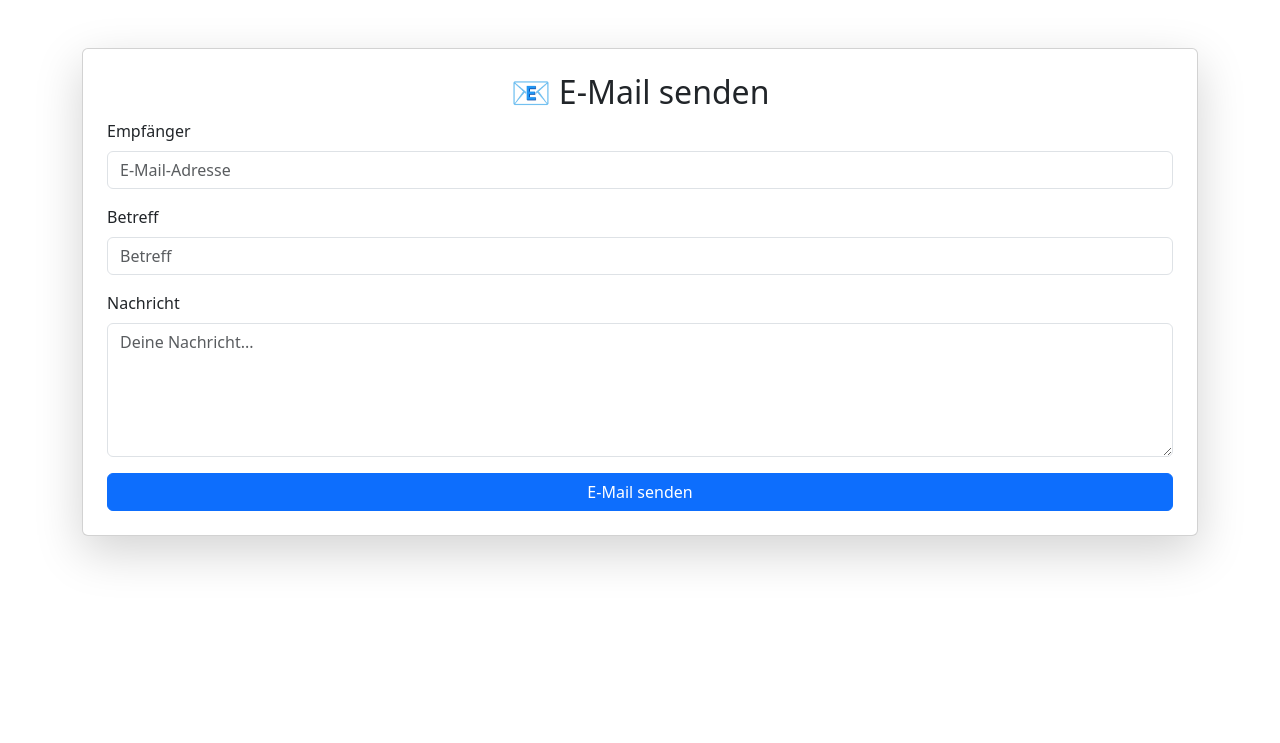
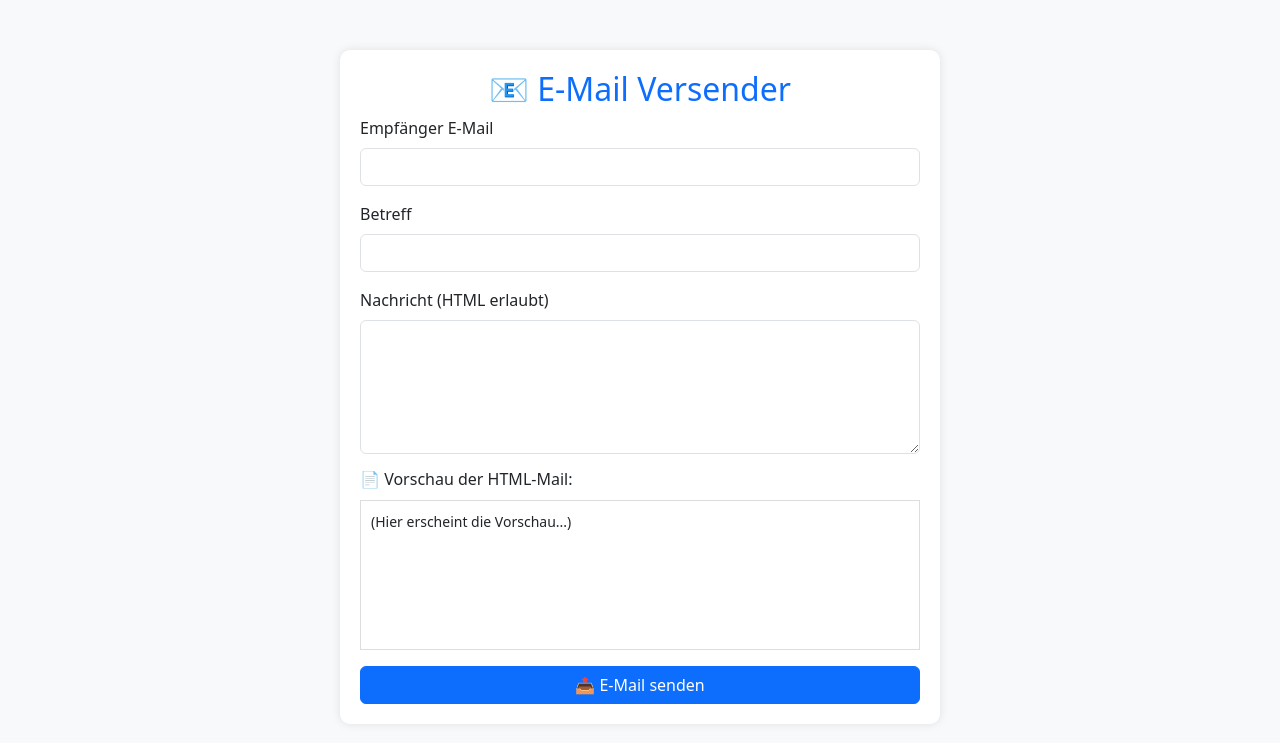
Before and after one commit to Chakour-Bouraima/email-tracking, a Flask app: page /send_email in a window 1280 px wide. Shown: the top 743 px of the page. Run offline with Flask 3, Linux system fonts and the light colour scheme; some libraries are stand-ins or nearby versions.

Commit message:
create email beta

```diff
--- /dev/null
+++ b/static/email.css
@@ -0,0 +1,21 @@
+
+body {
+    background-color: #f8f9fa;
+}
+.container {
+    max-width: 600px;
+    background: white;
+    padding: 20px;
+    border-radius: 10px;
+    box-shadow: 0px 0px 10px rgba(0, 0, 0, 0.1);
+    margin-top: 50px;
+}
+.preview-box {
+    border: 1px solid #ddd;
+    padding: 10px;
+    background: #fff;
+    margin-top: 10px;
+    height: 150px;
+    overflow: auto;
+    font-size: 14px;
+}
--- a/templates/send_email.html
+++ b/templates/send_email.html
@@ -7,31 +7,42 @@
     <!-- Lokale Bootstrap CSS -->
     <link rel="stylesheet" href="{{ url_for('static', filename='bootstrap/css/bootstrap.min.css') }}">
     <script src="{{ url_for('static', filename='bootstrap/js/bootstrap.bundle.min.js') }}"></script>
+    <script src="{{ url_for('static', filename='srcipt.js') }}"></script>
     <!-- Eigene CSS Datei einbinden -->
-    <link rel="stylesheet" href="{{ url_for('static', filename='style.css') }}">
+    <link rel="stylesheet" href="{{ url_for('static', filename='email.css') }}">
+
 </head>
+
 <body>
-    <div class="container mt-5">
-        <div class="card shadow-lg p-4">
-            <h2 class="text-center">📧 E-Mail senden</h2>
+
+<div class="container">
+    <h2 class="text-center text-primary">📧 E-Mail Versender</h2>
+
+    <div id="statusMessage"></div>
+
     <form method="POST">
         <div class="mb-3">
-                    <label for="recipient" class="form-label">Empfänger</label>
-                    <input type="email" name="recipient" class="form-control" placeholder="E-Mail-Adresse" required>
+            <label for="recipient" class="form-label">Empfänger E-Mail</label>
+            <input type="email" class="form-control" id="recipient" name="recipient" required>
         </div>
         <div class="mb-3">
             <label for="subject" class="form-label">Betreff</label>
-                    <input type="text" name="subject" class="form-control" placeholder="Betreff" required>
+            <input type="text" class="form-control" id="subject" name="subject" required>
         </div>
         <div class="mb-3">
-                    <label for="message" class="form-label">Nachricht</label>
-                    <textarea name="message" class="form-control" rows="5" placeholder="Deine Nachricht..." required></textarea>
+            <label for="message" class="form-label">Nachricht (HTML erlaubt)</label>
+            <textarea class="form-control" id="message" name="message" rows="5" required></textarea>
         </div>
-                <button type="submit" class="btn btn-primary w-100">E-Mail senden</button>
+
+        <!-- Live-Vorschau -->
+        <h6 class="mt-3">📄 Vorschau der HTML-Mail:</h6>
+        <div class="preview-box" id="previewBox">(Hier erscheint die Vorschau...)</div>
+
+        <button type="submit" class="btn btn-primary w-100 mt-3">📤 E-Mail senden</button>
     </form>
-        </div>
 </div>
 
 
+<script src="https://cdn.jsdelivr.net/npm/bootstrap@5.3.0/dist/js/bootstrap.bundle.min.js"></script>
 </body>
 </html>
```
Also changed, not shown: static/script.js (+24 -0 lines). Lines whose indentation alone changed are shown as unchanged.
